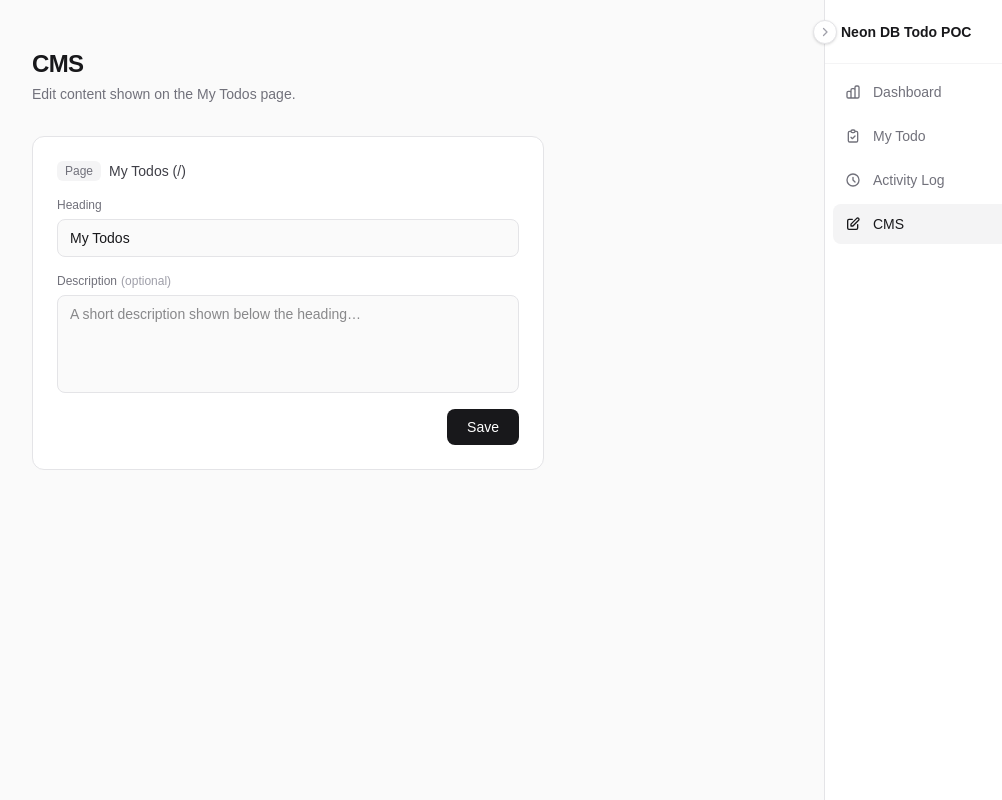
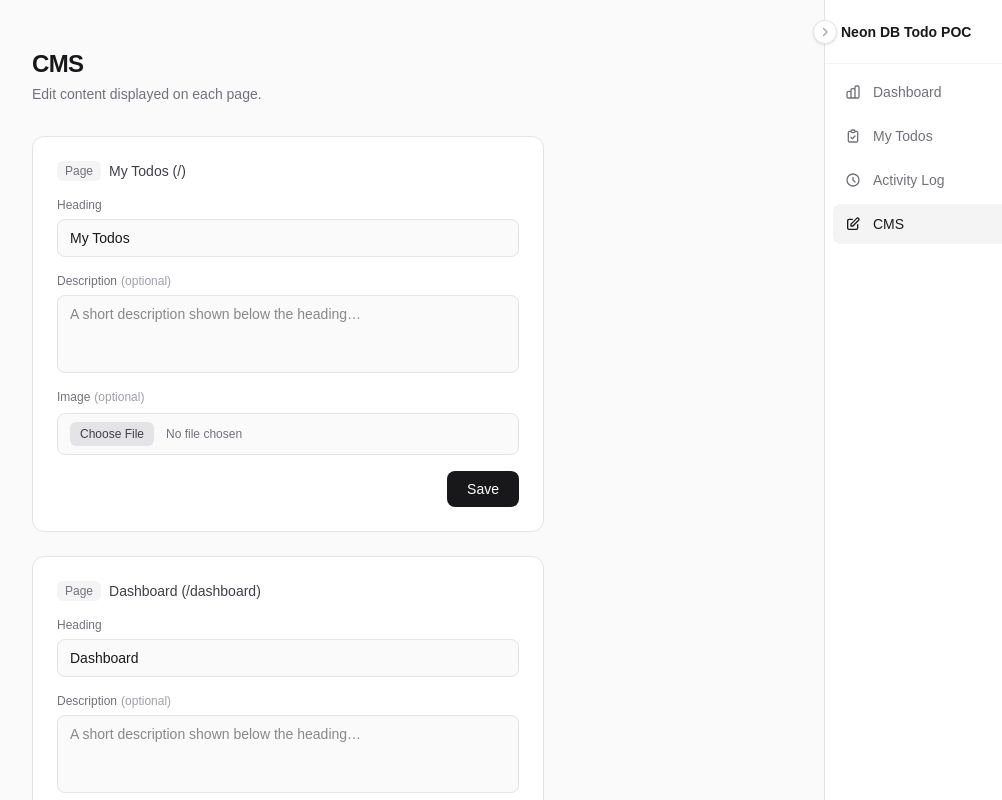
Before and after one commit to Sahasawat-Boss/next-neon-poc-01, a Next.js app: page /cms in a window 1280 px wide. Shown: the top 800 px of the page, without its empty margins (248-1250 px from the left). Built offline with nearby package versions, Linux system fonts and the light colour scheme; no server answers; the database is empty.

Commit message:
feat: enhance CMS functionality with image handling and update dashboard content retrieval

```diff
--- /dev/null
+++ b/app/api/page-image/[page]/route.ts
@@ -0,0 +1,16 @@
+import { prisma } from "@/lib/prisma";
+
+export async function GET(
+  _req: Request,
+  { params }: { params: Promise<{ page: string }> }
+) {
+  const { page } = await params;
+  const content = await prisma.pageContent.findUnique({
+    where: { page },
+    select: { imageData: true, imageMimeType: true },
+  });
+  if (!content?.imageData) return new Response("Not found", { status: 404 });
+  return new Response(content.imageData, {
+    headers: { "Content-Type": content.imageMimeType ?? "image/jpeg" },
+  });
+}
--- a/app/cms/page.tsx
+++ b/app/cms/page.tsx
@@ -2,9 +2,10 @@ import { prisma } from "@/lib/prisma";
 import CmsForm from "@/app/components/CmsForm";
 
 export default async function CmsPage() {
-  const content = await prisma.pageContent.findUnique({
-    where: { page: "todos" },
-  });
+  const [todosContent, dashboardContent] = await Promise.all([
+    prisma.pageContent.findUnique({ where: { page: "todos" } }),
+    prisma.pageContent.findUnique({ where: { page: "dashboard" } }),
+  ]);
 
   return (
     <div className="min-h-screen bg-zinc-50 px-8 py-12 dark:bg-zinc-950">
@@ -14,23 +15,32 @@ export default async function CmsPage() {
             CMS
           </h1>
           <p className="mt-1 text-sm text-zinc-500">
-            Edit content shown on the My Todos page.
+            Edit content displayed on each page.
           </p>
         </div>
 
-        <div className="rounded-xl border border-zinc-200 bg-white p-6 dark:border-zinc-800 dark:bg-zinc-900">
-          <div className="mb-4 flex items-center gap-2">
-            <span className="rounded-md bg-zinc-100 px-2 py-0.5 text-xs font-medium text-zinc-500 dark:bg-zinc-800 dark:text-zinc-400">
-              Page
-            </span>
-            <span className="text-sm font-medium text-zinc-700 dark:text-zinc-300">
-              My Todos (/)
-            </span>
+        <div className="flex flex-col gap-6">
+          {/* My Todos page */}
+          <div className="rounded-xl border border-zinc-200 bg-white p-6 dark:border-zinc-800 dark:bg-zinc-900">
+            <CmsForm
+              page="todos"
+              pageLabel="My Todos (/)"
+              heading={todosContent?.heading ?? "My Todos"}
+              description={todosContent?.description ?? ""}
+              hasImage={!!todosContent?.imageData}
+            />
           </div>
-          <CmsForm
-            heading={content?.heading ?? "My Todos"}
-            description={content?.description ?? ""}
-          />
+
+          {/* Dashboard page */}
+          <div className="rounded-xl border border-zinc-200 bg-white p-6 dark:border-zinc-800 dark:bg-zinc-900">
+            <CmsForm
+              page="dashboard"
+              pageLabel="Dashboard (/dashboard)"
+              heading={dashboardContent?.heading ?? "Dashboard"}
+              description={dashboardContent?.description ?? ""}
+              hasImage={!!dashboardContent?.imageData}
+            />
+          </div>
         </div>
       </div>
     </div>
--- a/app/components/CmsForm.tsx
+++ b/app/components/CmsForm.tsx
@@ -1,6 +1,6 @@
 "use client";
 
-import { useActionState, useEffect } from "react";
+import { useActionState, useEffect, useRef, useState } from "react";
 import { useFormStatus } from "react-dom";
 import { updatePageContent } from "@/app/actions";
 import { showToast } from "@/lib/toast";
@@ -18,9 +18,19 @@ function SaveButton() {
   );
 }
 
-type Props = { heading: string; description: string };
+type Props = {
+  page: string;
+  pageLabel: string;
+  heading: string;
+  description: string;
+  hasImage: boolean;
+};
 
-export default function CmsForm({ heading, description }: Props) {
+export default function CmsForm({ page, pageLabel, heading, description, hasImage }: Props) {
+  const [wantClear, setWantClear] = useState(false);
+  const [preview, setPreview] = useState<string | null>(null);
+  const fileRef = useRef<HTMLInputElement>(null);
+
   const [state, action] = useActionState(
     async (_: unknown, formData: FormData) => {
       await updatePageContent(formData);
@@ -30,13 +40,40 @@ export default function CmsForm({ heading, description }: Props) {
   );
 
   useEffect(() => {
-    if (state) showToast("Content saved!");
+    if (state) {
+      showToast("Content saved!");
+      setPreview(null);
+      setWantClear(false);
+      if (fileRef.current) fileRef.current.value = "";
+    }
   }, [state]);
+
+  function handleFileChange(e: React.ChangeEvent<HTMLInputElement>) {
+    const file = e.target.files?.[0];
+    if (!file) return;
+    setWantClear(false);
+    setPreview(URL.createObjectURL(file));
+  }
+
+  const showCurrentImage = hasImage && !wantClear && !preview;
+  const imgSrc = preview ?? (showCurrentImage ? `/api/page-image/${page}?t=${Date.now()}` : null);
 
   return (
     <form action={action} className="flex flex-col gap-4">
-      <input type="hidden" name="page" value="todos" />
+      <input type="hidden" name="page" value={page} />
+      <input type="hidden" name="clearImage" value={wantClear ? "1" : "0"} />
 
+      {/* Page badge */}
+      <div className="flex items-center gap-2">
+        <span className="rounded-md bg-zinc-100 px-2 py-0.5 text-xs font-medium text-zinc-500 dark:bg-zinc-800 dark:text-zinc-400">
+          Page
+        </span>
+        <span className="text-sm font-medium text-zinc-700 dark:text-zinc-300">
+          {pageLabel}
+        </span>
+      </div>
+
+      {/* Heading */}
       <div className="flex flex-col gap-1.5">
         <label className="text-xs font-medium text-zinc-500 dark:text-zinc-400">
           Heading
@@ -46,11 +83,11 @@ export default function CmsForm({ heading, description }: Props) {
           type="text"
           defaultValue={heading}
           required
-          placeholder="My Todos"
           className="w-full rounded-lg border border-zinc-200 bg-zinc-50 px-3 py-2 text-sm text-zinc-900 outline-none focus:border-zinc-400 dark:border-zinc-700 dark:bg-zinc-800 dark:text-zinc-100 dark:focus:border-zinc-500"
         />
       </div>
 
+      {/* Description */}
       <div className="flex flex-col gap-1.5">
         <label className="text-xs font-medium text-zinc-500 dark:text-zinc-400">
           Description
@@ -59,9 +96,64 @@ export default function CmsForm({ heading, description }: Props) {
         <textarea
           name="description"
           defaultValue={description}
-          rows={4}
+          rows={3}
           placeholder="A short description shown below the heading…"
           className="w-full resize-none rounded-lg border border-zinc-200 bg-zinc-50 px-3 py-2 text-sm text-zinc-900 outline-none focus:border-zinc-400 dark:border-zinc-700 dark:bg-zinc-800 dark:text-zinc-100 dark:focus:border-zinc-500"
+        />
+      </div>
+
+      {/* Image */}
+      <div className="flex flex-col gap-2">
+        <label className="text-xs font-medium text-zinc-500 dark:text-zinc-400">
+          Image
+          <span className="ml-1 font-normal text-zinc-400">(optional)</span>
+        </label>
+
+        {/* Preview */}
+        {imgSrc && (
+          <div className="relative w-full overflow-hidden rounded-lg border border-zinc-200 dark:border-zinc-700">
+            <img
+              src={imgSrc}
+              alt="Page image"
+              className="h-40 w-full object-cover"
+            />
+            <button
+              type="button"
+              onClick={() => {
+                setWantClear(true);
+                setPreview(null);
+                if (fileRef.current) fileRef.current.value = "";
+              }}
+              className="absolute right-2 top-2 rounded-full bg-black/60 p-1.5 text-white hover:bg-black/80"
+              aria-label="Remove image"
+            >
+              <svg className="h-3.5 w-3.5" fill="none" viewBox="0 0 24 24" stroke="currentColor" strokeWidth={2.5}>
+                <path strokeLinecap="round" strokeLinejoin="round" d="M6 18L18 6M6 6l12 12" />
+              </svg>
+            </button>
+          </div>
+        )}
+
+        {wantClear && (
+          <p className="flex items-center gap-1.5 text-xs text-amber-600 dark:text-amber-400">
+            <svg className="h-3.5 w-3.5" fill="none" viewBox="0 0 24 24" stroke="currentColor" strokeWidth={2}>
+              <path strokeLinecap="round" strokeLinejoin="round" d="M12 9v2m0 4h.01M10.29 3.86L1.82 18a2 2 0 001.71 3h16.94a2 2 0 001.71-3L13.71 3.86a2 2 0 00-3.42 0z" />
+            </svg>
+            Image will be removed on save.
+            <button type="button" onClick={() => setWantClear(false)} className="underline">
+              Undo
+            </button>
+          </p>
+        )}
+
+        {/* File input */}
+        <input
+          ref={fileRef}
+          type="file"
+          name="image"
+          accept="image/*"
+          onChange={handleFileChange}
+          className="block w-full cursor-pointer rounded-lg border border-zinc-200 bg-zinc-50 px-3 py-2 text-xs text-zinc-500 file:mr-3 file:cursor-pointer file:rounded-md file:border-0 file:bg-zinc-200 file:px-2.5 file:py-1 file:text-xs file:font-medium file:text-zinc-700 hover:file:bg-zinc-300 dark:border-zinc-700 dark:bg-zinc-800 dark:text-zinc-400 dark:file:bg-zinc-700 dark:file:text-zinc-300"
         />
       </div>
 
--- a/app/components/Sidebar.tsx
+++ b/app/components/Sidebar.tsx
@@ -3,6 +3,10 @@
 import Link from "next/link";
 import { usePathname } from "next/navigation";
 import { useState } from "react";
+
+export default function Sidebar({ todoHeading }: { todoHeading: string }) {
+  const pathname = usePathname();
+  const [collapsed, setCollapsed] = useState(false);
 
   const nav = [
     {
@@ -16,7 +20,7 @@ const nav = [
     },
     {
       href: "/",
-    label: "My Todo",
+      label: todoHeading,
       icon: (
         <svg className="h-4 w-4 shrink-0" fill="none" viewBox="0 0 24 24" stroke="currentColor" strokeWidth={2}>
           <path strokeLinecap="round" strokeLinejoin="round" d="M9 5H7a2 2 0 00-2 2v12a2 2 0 002 2h10a2 2 0 002-2V7a2 2 0 00-2-2h-2M9 5a2 2 0 002 2h2a2 2 0 002-2M9 5a2 2 0 012-2h2a2 2 0 012 2m-6 9l2 2 4-4" />
@@ -42,10 +46,6 @@ const nav = [
       ),
     },
   ];
-
-export default function Sidebar() {
-  const pathname = usePathname();
-  const [collapsed, setCollapsed] = useState(false);
 
   return (
     <aside
@@ -103,9 +103,7 @@ export default function Sidebar() {
               }`}
             >
               {item.icon}
-              {!collapsed && (
-                <span className="truncate">{item.label}</span>
-              )}
+              {!collapsed && <span className="truncate">{item.label}</span>}
             </Link>
           );
         })}
--- a/app/dashboard/page.tsx
+++ b/app/dashboard/page.tsx
@@ -2,9 +2,13 @@ import { prisma } from "@/lib/prisma";
 import DashboardCharts from "@/app/components/DashboardCharts";
 
 export default async function DashboardPage() {
-  const todos = await prisma.todo.findMany({
-    select: { completed: true, status: true },
-  });
+  const [content, todos] = await Promise.all([
+    prisma.pageContent.findUnique({
+      where: { page: "dashboard" },
+      select: { heading: true, description: true, imageData: true },
+    }),
+    prisma.todo.findMany({ select: { completed: true, status: true } }),
+  ]);
 
   const total = todos.length;
   const completed = todos.filter((t) => t.completed).length;
@@ -12,19 +16,37 @@ export default async function DashboardPage() {
   const fail = todos.filter((t) => t.status === "FAIL").length;
 
   const stats = [
-    { label: "Total", value: total, color: "text-zinc-700 dark:text-zinc-300" },
-    { label: "Done", value: completed, color: "text-emerald-600" },
-    { label: "Undone", value: total - completed, color: "text-zinc-400" },
-    { label: "Pass", value: pass, color: "text-emerald-600" },
-    { label: "Fail", value: fail, color: "text-red-500" },
+    { label: "Total",  value: total,           color: "text-zinc-700 dark:text-zinc-300" },
+    { label: "Done",   value: completed,        color: "text-emerald-600" },
+    { label: "Undone", value: total - completed,color: "text-zinc-400" },
+    { label: "Pass",   value: pass,             color: "text-emerald-600" },
+    { label: "Fail",   value: fail,             color: "text-red-500" },
   ];
 
   return (
-    <div className="min-h-screen bg-zinc-50 px-8 py-12 dark:bg-zinc-950">
+    <div className="min-h-screen bg-zinc-50 dark:bg-zinc-950">
+      {/* Banner image */}
+      {content?.imageData && (
+        <div className="h-48 w-full overflow-hidden">
+          <img
+            src="/api/page-image/dashboard"
+            alt="Dashboard banner"
+            className="h-full w-full object-cover"
+          />
+        </div>
+      )}
+
+      <div className="px-8 py-12">
         <div className="mx-auto max-w-2xl">
-        <h1 className="mb-8 text-2xl font-semibold tracking-tight text-zinc-900 dark:text-zinc-100">
-          Dashboard
+          {/* Header */}
+          <div className="mb-8">
+            <h1 className="text-2xl font-semibold tracking-tight text-zinc-900 dark:text-zinc-100">
+              {content?.heading ?? "Dashboard"}
             </h1>
+            {content?.description && (
+              <p className="mt-1 text-sm text-zinc-500">{content.description}</p>
+            )}
+          </div>
 
           {/* Stat cards */}
           <div className="mb-8 grid grid-cols-5 gap-3">
@@ -48,5 +70,6 @@ export default async function DashboardPage() {
           />
         </div>
       </div>
+    </div>
   );
 }
--- a/app/layout.tsx
+++ b/app/layout.tsx
@@ -3,6 +3,7 @@ import { Geist, Geist_Mono } from "next/font/google";
 import "./globals.css";
 import ToastContainer from "@/app/components/ToastContainer";
 import Sidebar from "@/app/components/Sidebar";
+import { prisma } from "@/lib/prisma";
 
 const geistSans = Geist({
   variable: "--font-geist-sans",
@@ -19,11 +20,16 @@ export const metadata: Metadata = {
   description: "Todo POC with Neon + Next.js",
 };
 
-export default function RootLayout({
+export default async function RootLayout({
   children,
 }: Readonly<{
   children: React.ReactNode;
 }>) {
+  const content = await prisma.pageContent.findUnique({
+    where: { page: "todos" },
+    select: { heading: true },
+  });
+
   return (
     <html
       lang="en"
@@ -32,7 +38,7 @@ export default function RootLayout({
       <body className="min-h-full flex flex-col">
         <div className="flex flex-1">
           <div className="flex-1 min-w-0">{children}</div>
-          <Sidebar />
+          <Sidebar todoHeading={content?.heading ?? "My Todos"} />
         </div>
         <ToastContainer />
       </body>
```
Also changed, not shown: app/actions.ts (+22 -3 lines), .claude/settings.json, 1 other file (tests, documents, lock files or other folders). Lines whose indentation alone changed are shown as unchanged.
